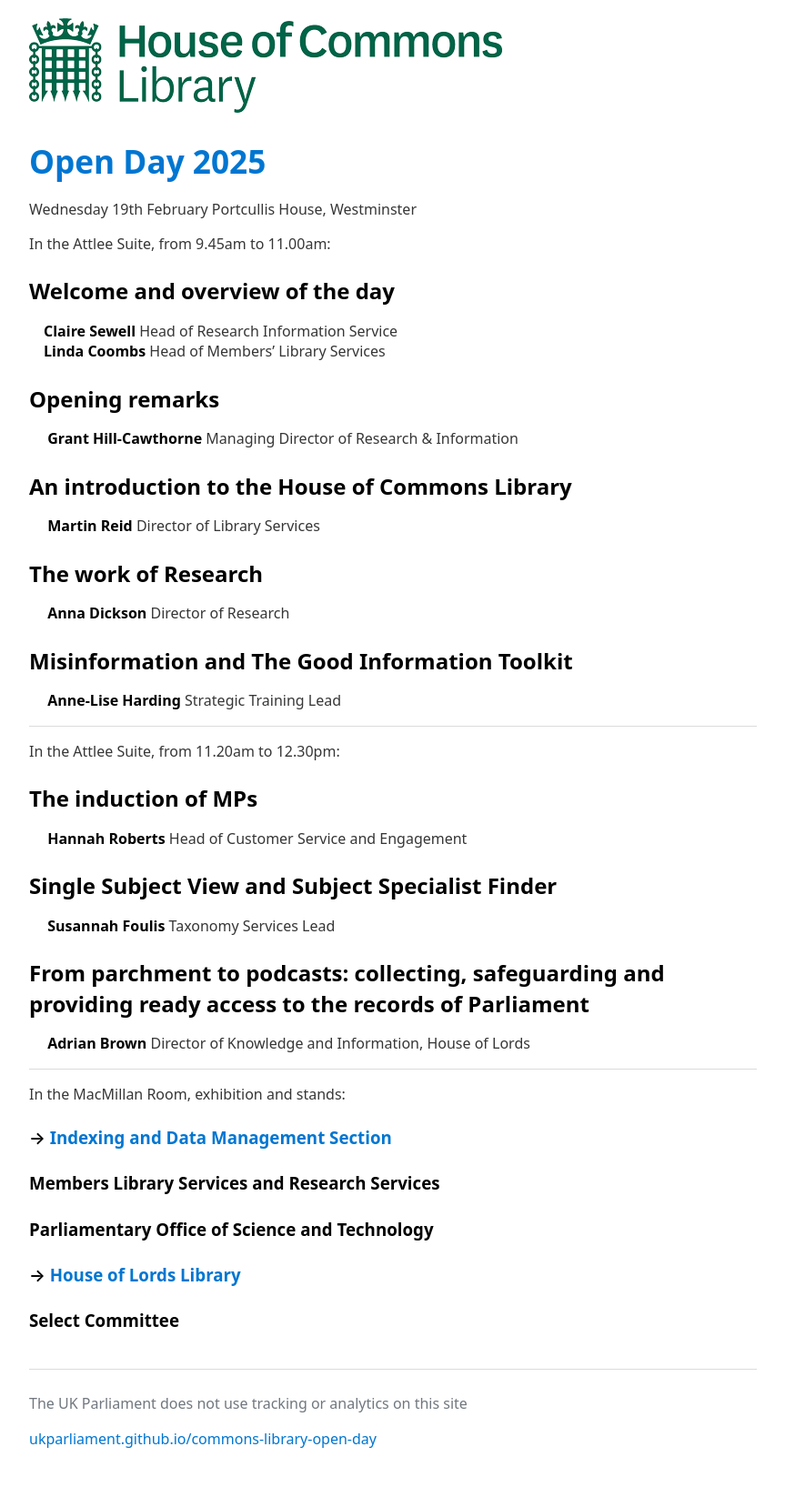
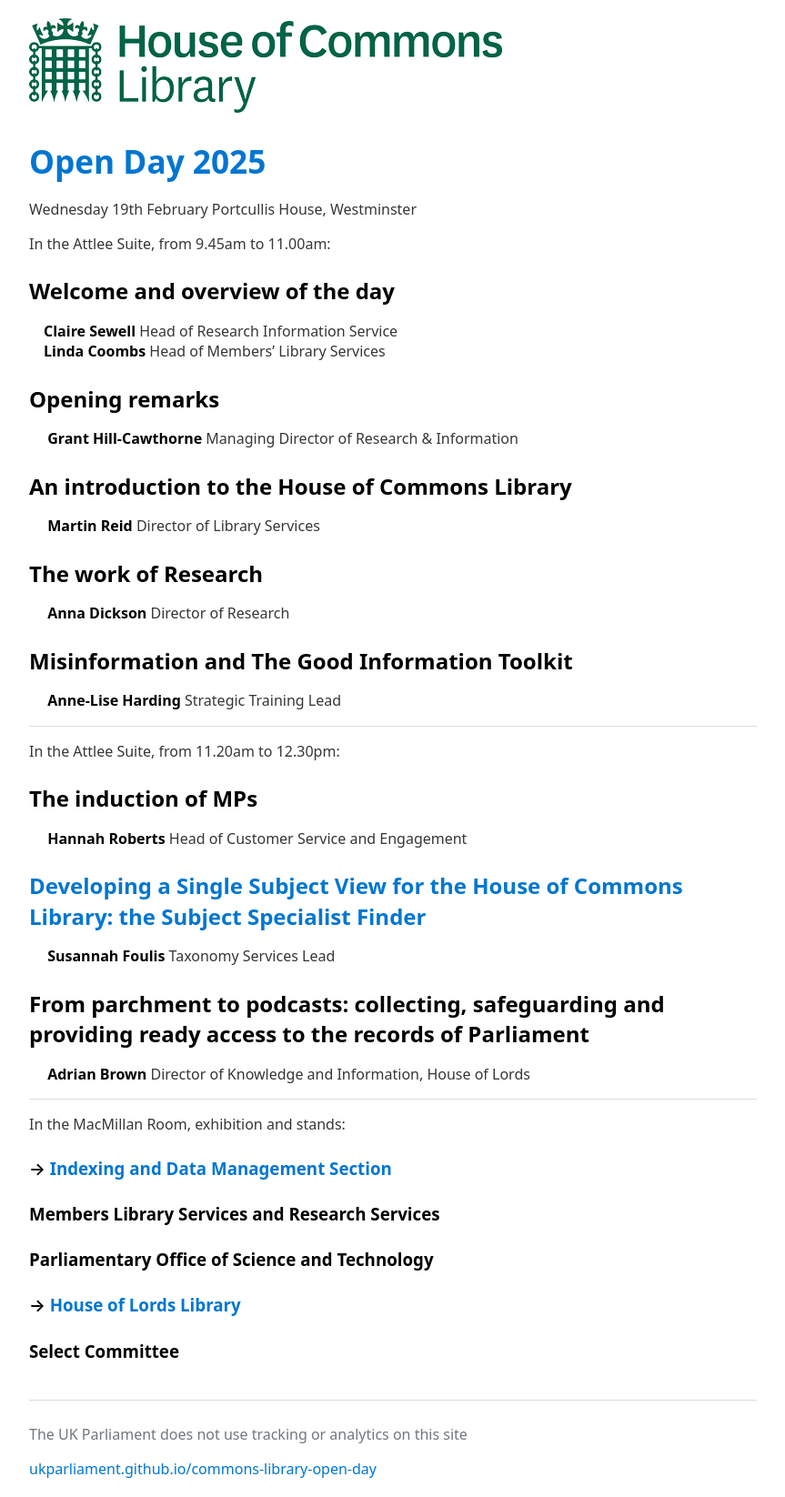
Before and after one commit to ukparliament/commons-library-open-day, a Jekyll site: the page built from 2025/index.md, in a window 1280 px wide. Shown: the whole page at 91% size, without its empty margins (208-1071 px from the left). Built offline with Jekyll 4.4.1, drawn with Linux system fonts in a browser that asks for light colours; our own code applies the rules of GitHub Pages for plain Markdown files; before the commit the page ends 1613 px from its top, so only the background shows below that.

Commit message:
link to Susannah's talk

```diff
--- a/2025/index.md
+++ b/2025/index.md
@@ -32,7 +32,7 @@ In the Attlee Suite, from 11.20am to 12.30pm:
 ## The induction of MPs
 &emsp; **Hannah Roberts** Head of Customer Service and Engagement
 
-## Single Subject View and Subject Specialist Finder
+## [Developing a Single Subject View for the House of Commons Library: the Subject Specialist Finder](https://docs.google.com/presentation/d/1fslRTkJYk6eCkgV8EkCS7b5j2R5BEgpWqlJqC-RQwwY/edit?usp=sharing)
 &emsp; **Susannah Foulis** Taxonomy Services Lead
 
 ## From parchment to podcasts: collecting, safeguarding and providing ready access to the records of Parliament
```
